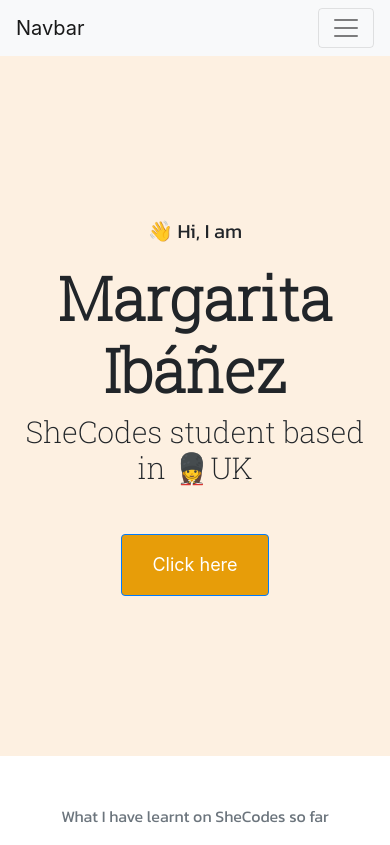
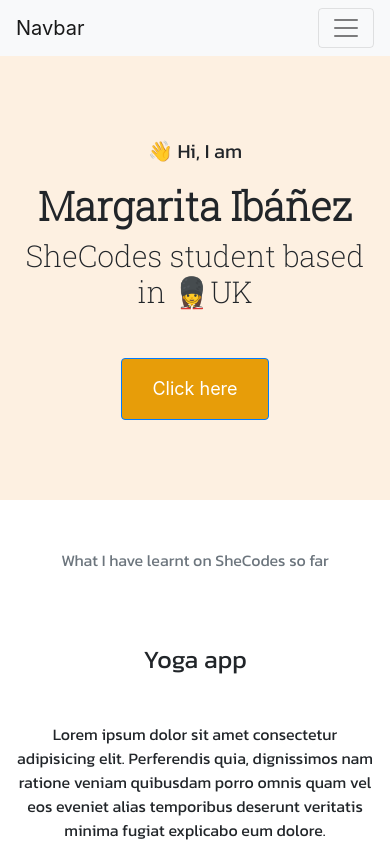
Before and after one commit to Margarita827/Portfolio-Project, a plain HTML site: page index.html in a window 390 px wide. Shown: the top 845 px of the page. Drawn offline with nearby package versions, Linux system fonts and the light colour scheme.

Commit message:
Responsive

```diff
--- a/style.css
+++ b/style.css
@@ -30,7 +30,7 @@ h1 {
     text-align: center;
     font-family: var(--heading-font);
     font-weight: bold;
-    font-size: 60px;
+    font-size: 50px;
 }
 
 h2 {
@@ -78,6 +78,19 @@ p {
     padding: 0;
     text-align: center;
 }
+
+h1 {
+    font-size: 40px;
+}
+
+h2 {
+    font-size: 25px;
+}
+
+.hero {
+
+    padding: 80px 10px;
+}
 }
 
 footer {
```
